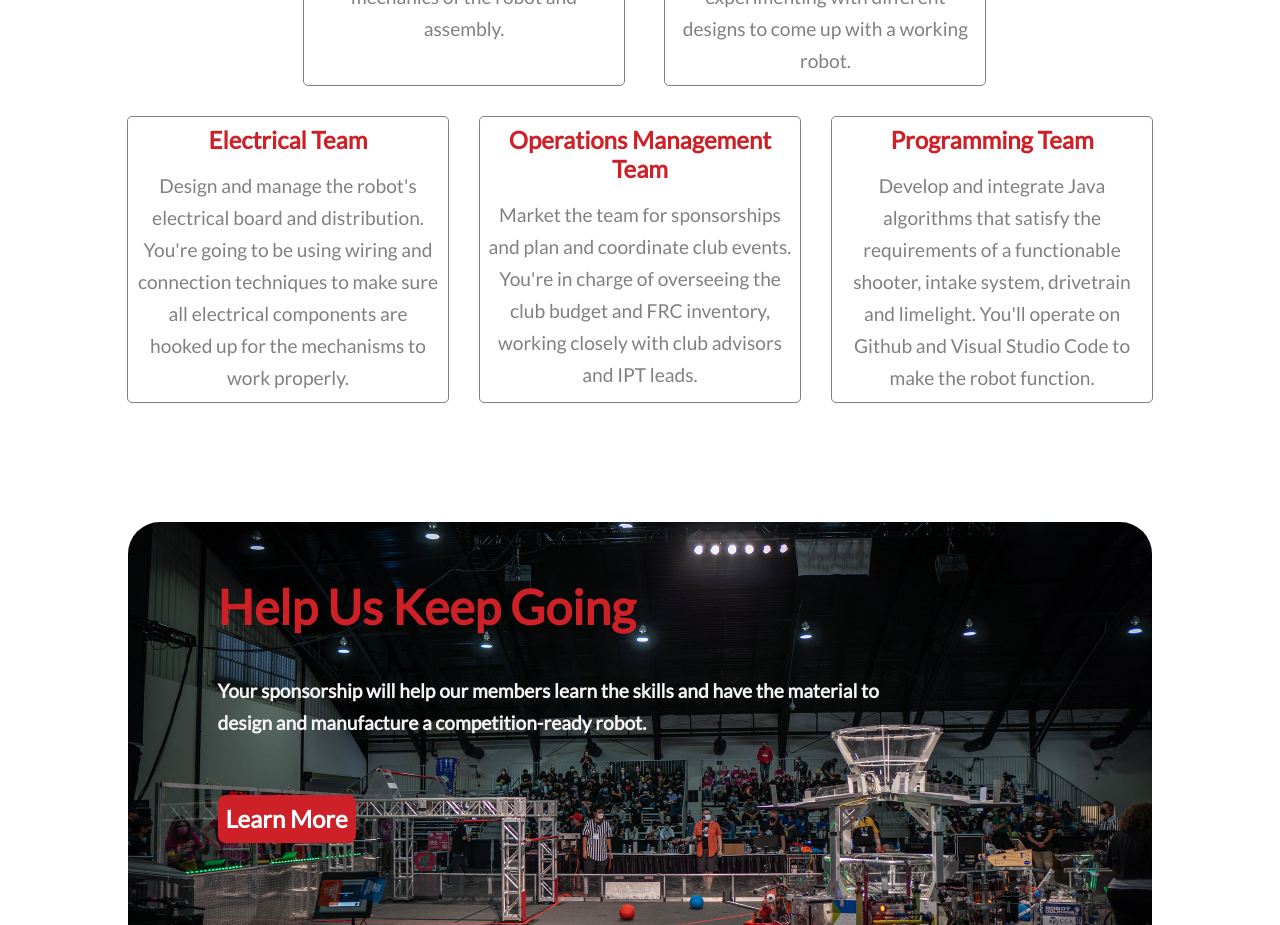
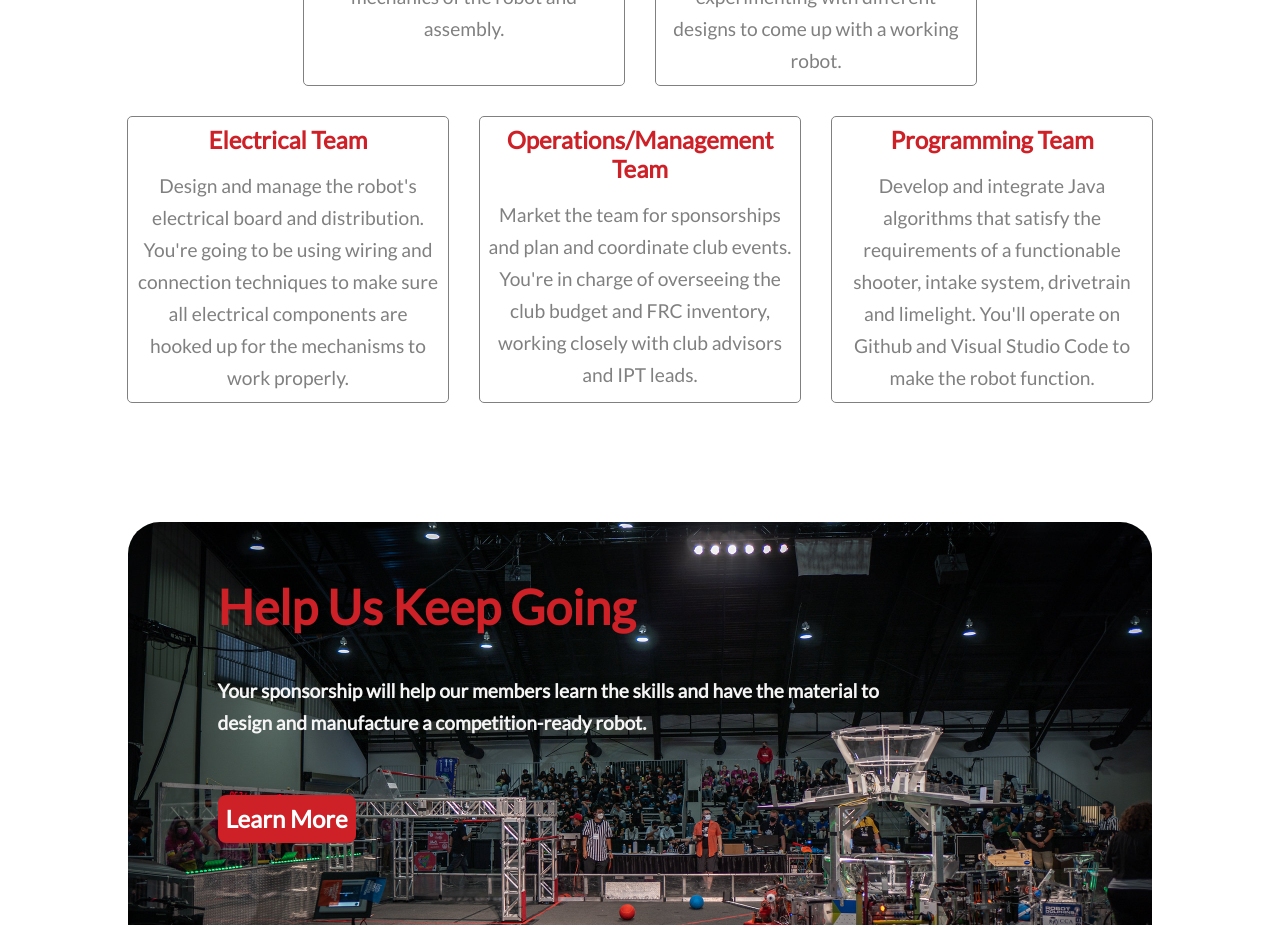
Before and after one commit to CyberLions-8521/Robotics-Site, a React (Create React App) app: page /about in a window 1280 px wide. Shown: the part 1420-2345 px from the top of the page. Built offline with nearby package versions, Linux system fonts and the light colour scheme; a web font is replaced by a local one.

Commit message:
Update About.js

```diff
--- a/src/pages/About.js
+++ b/src/pages/About.js
@@ -56,7 +56,7 @@ export default function About() {
                             </article>
 
                             <article id="about-operations">
-                                <h1>Operations Management Team</h1>
+                                <h1>Operations/Management Team</h1>
                                 <p>Market the team for sponsorships and plan and coordinate club events. You're in charge of overseeing the club budget and FRC inventory, working closely with club advisors and IPT leads.</p>
                             </article>
 
```
